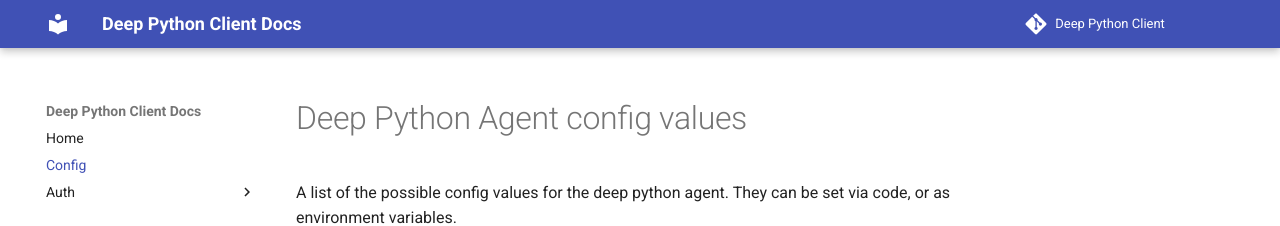
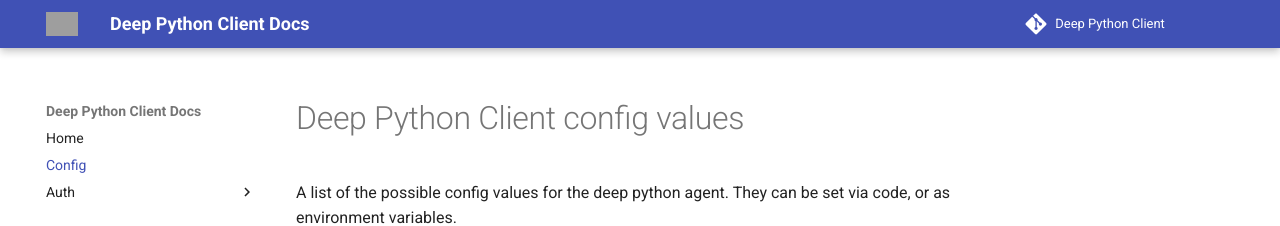
Before and after one commit to intergral/deep-python-client, an MkDocs documentation site: the page built from docs/config/config.md, in a window 1280 px wide. Shown: the top 226 px of the page. Built offline with MkDocs 1.6.1 and Material for MkDocs 9.7.7, drawn with Linux system fonts in a browser that asks for light colours; comment, search, counter and statistics services are not loaded; grey boxes are pictures that could not be loaded.

Commit message:
chore(docs): update logos

```diff
--- a/docs/config/config.md
+++ b/docs/config/config.md
@@ -1,4 +1,4 @@
-# Deep Python Agent config values
+# Deep Python Client config values
 
 A list of the possible config values for the deep python agent. They can be set via code, or as environment variables.
 
--- a/mkdocs.yml
+++ b/mkdocs.yml
@@ -11,6 +11,13 @@
 extra_css:
   - styles.css
 
+theme:
+  logo: https://github.com/intergral/deep/blob/master/docs/docs/images/logo/icon.png?raw=true
+  favicon: https://github.com/intergral/deep/blob/master/docs/docs/images/logo/icon.svg?raw=true
+  name: material
+  features:
+    - content.code.copy
+
 nav:
   - Home: index.md
   - Config: config/config.md
@@ -20,5 +27,11 @@
 plugins:
   - mkdocstrings
 
-theme:
-  name: material
+markdown_extensions:
+  - pymdownx.highlight:
+      anchor_linenums: true
+      line_spans: __span
+      pygments_lang_class: true
+  - pymdownx.inlinehilite
+  - pymdownx.snippets
+  - pymdownx.superfences
```
Also changed, not shown: docs/styles/styles.css (added, +24 -0 lines).
